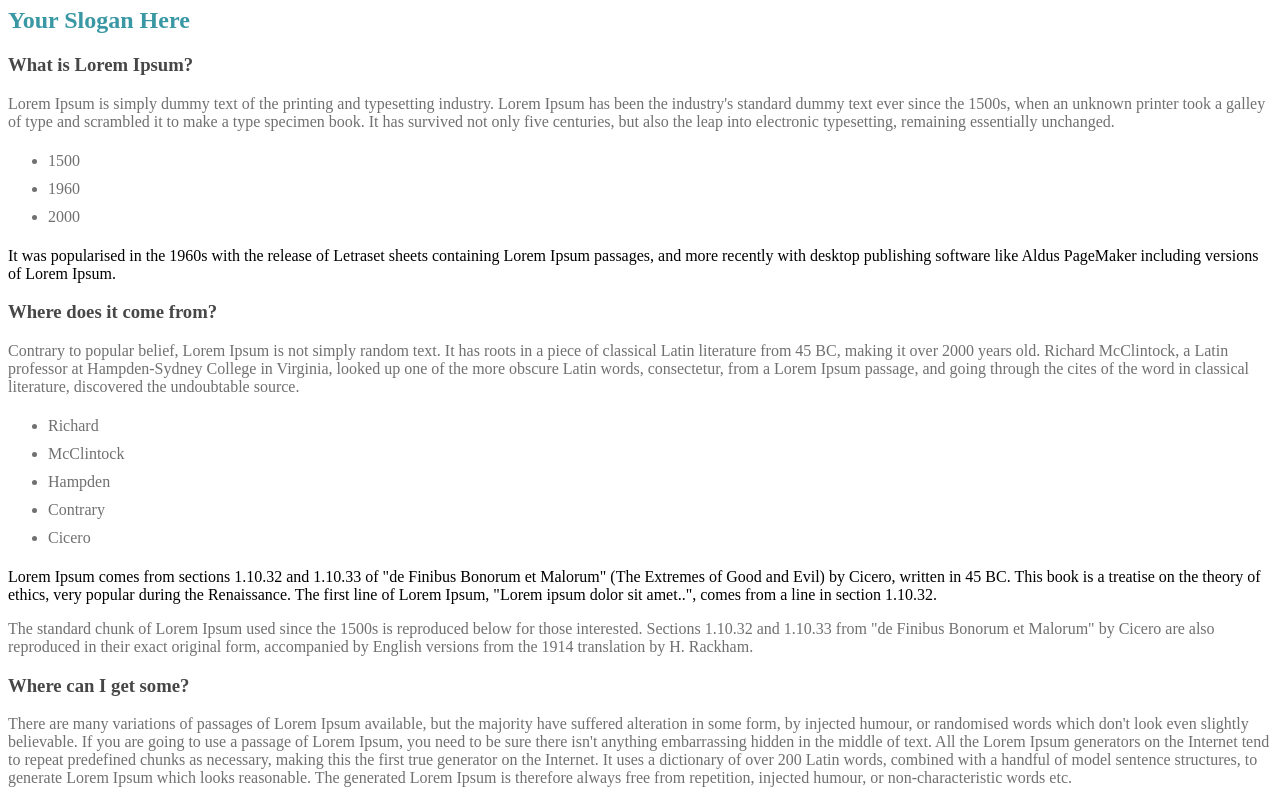
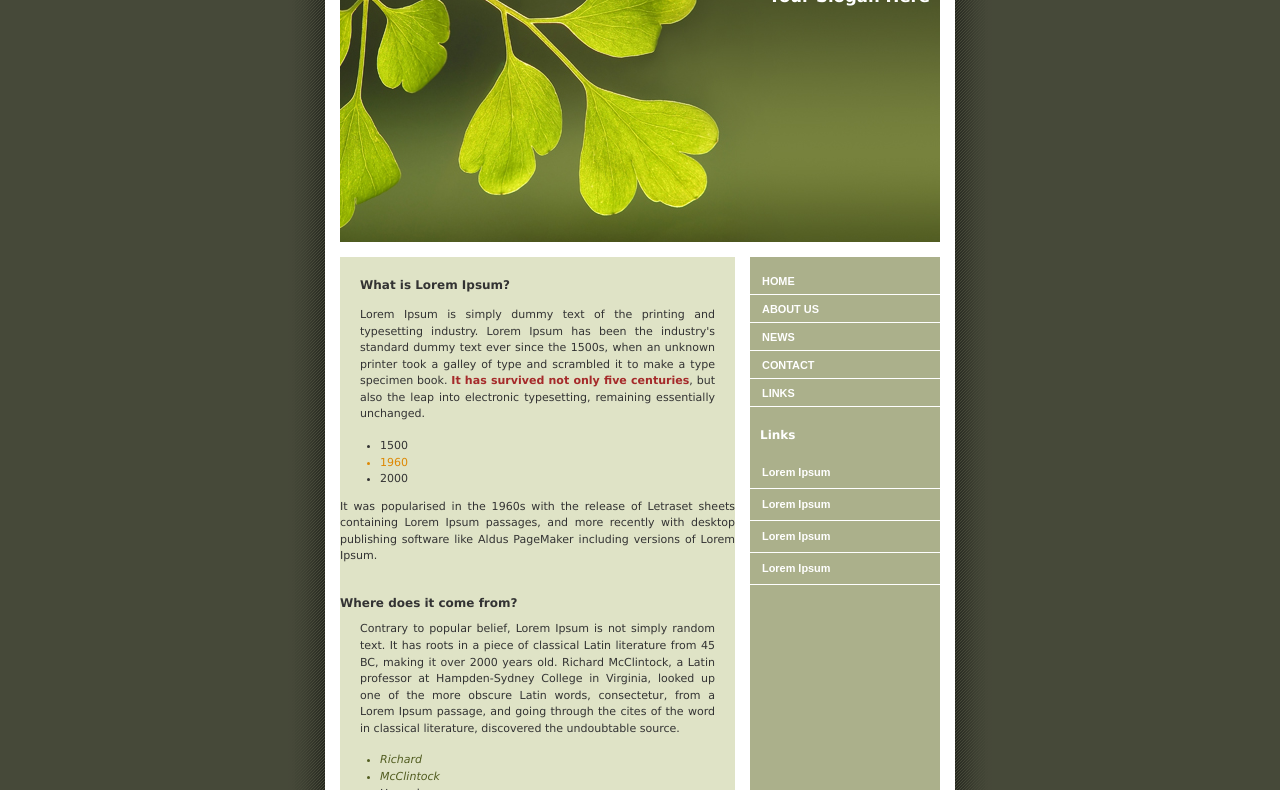
Before and after one commit to TamaraZolnajic/FE16-CSS-DAY2-Tamara-Islam, a plain HTML site: page Islam/intermediate exsercie/index.html in a window 1280 px wide. Shown: the part 73-863 px from the top of the page. Drawn offline with Linux system fonts and the light colour scheme; files that its build step writes are made by us from their sources.

Commit message:
intermediate is done!

```diff
--- a/Islam/intermediate exsercie/index1.html
+++ b/Islam/intermediate exsercie/index.html
@@ -8,7 +8,27 @@
 
 	<!-- Your CSS goes here -->
 	<style>
-
+ body {
+            background-color: #464939;
+        }
+        h3>span {
+            font-size: 12px;
+        }
+        #participation {
+            background-color: #747C3A;
+            color: white;
+        }
+        #explanation .danger {
+            color: brown;
+            font-weight: bold;
+        }
+        ul>li {
+            color: #525D21;
+            font-style: italic;
+        }
+        .years .strong {
+            color: #DD8804;
+        }
 	</style>
 
 </head>
@@ -64,7 +84,7 @@
 					</div>
 
 					<div id="footer">
-						Copyright © 2006 Your Company Name
+						Copyright � 2006 Your Company Name
 					</div>
 
 				</div>
--- /dev/null
+++ b/Islam/intermediate exsercie/style.css
@@ -0,0 +1,240 @@
+a {
+    font-weight: bold;
+}
+
+a:link,
+a:visited {
+    text-decoration: none;
+    color: #333;
+}
+
+a:hover,
+a:active {
+    text-decoration: underline;
+    color: #F36;
+}
+
+body {
+    background: #f4f4f4 url(pagebg.gif) repeat-y top center;
+    font: 69%/1.5em 'Lucida Sans Unicode', 'Lucida Grande', verdana, arial, sans-serif;
+    color: #333;
+    margin: 0;
+    padding: 0;
+    text-align: center;
+}
+
+p {
+    margin: 0 0 10px;
+}
+
+#container {
+    position: relative;
+    background: transparent;
+    margin: 0 auto;
+    text-align: justify;
+    width: 600px;
+}
+
+#container h3 {
+    font-size: 110%;
+    font-weight: bold;
+    margin-bottom: 10px;
+    margin-top: 30px;
+}
+
+#pageHeader {
+    margin: 0;
+    padding-top: 15px;
+    height: 300px;
+    background: #FFF url(header.jpg) no-repeat bottom;
+    border-bottom: 15px solid #FFF;
+    text-align: right;
+}
+
+#pageHeader h1,
+#pageHeader h2 {
+    margin: 0;
+    padding: 10px;
+    color: #FFFFFF;
+}
+
+#preamble {
+    position: absolute;
+    top: 330px;
+    right: 0;
+    z-index: 2;
+    width: 190px;
+    font-size: 90%;
+    color: #FFF;
+    text-align: left;
+    border-bottom: 15px solid #FFF;
+    line-height: 14px;
+    padding-top: 10px;
+}
+
+#preamble p {
+    margin: 0 17px 15px 15px;
+}
+
+#preamble h3 {
+    height: 30px;
+    margin: 0;
+    padding: 0;
+}
+
+#preamble h3 span {
+    margin: 0;
+    padding: 10px;
+}
+
+#supportingText {
+    margin: 0 205px 0 0;
+    background-color: #DFE3C6;
+    padding-top: 20px;
+}
+
+#supportingText p {
+    margin: 0 20px 15px 20px;
+}
+
+#explanation h3 {
+    height: 30px;
+    margin: 0;
+    padding: 0;
+}
+
+#explanation h3 span {
+    margin: 0;
+    padding: 20px;
+}
+
+#participation h3 {
+    height: 37px;
+    margin: 0;
+    padding: 0;
+}
+
+#participation h3 span {
+    margin: 0;
+    padding: 20px;
+}
+
+#benefits h3 {
+    height: 37px;
+    margin: 0;
+    padding: 0;
+}
+
+#benefits h3 span {
+    margin: 0;
+    padding: 20px;
+}
+
+#footer {
+    border-top: 15px solid #FFF;
+    padding: 10px 15px 10px 10px;
+    text-align: right;
+    margin: 0;
+    background-color: #DFE3C6;
+}
+
+#footer a {
+    margin-left: 20px;
+    color: #CCC;
+}
+
+#footer a:hover,
+#footer a:active {
+    color: #FFF;
+}
+
+#linkList {
+    background: transparent;
+    padding: 0;
+    margin: 0;
+    width: 190px;
+    position: absolute;
+    top: 350px;
+    right: 0;
+    font-size: 90%;
+}
+
+#linkList ul {
+    margin: 0;
+    padding: 0;
+    list-style: none;
+}
+
+#lselect ul,
+#larchives ul,
+#lresources ul {
+    margin-top: -10px;
+    margin-bottom: -10px;
+}
+
+#linkList li {
+    display: block;
+    padding: 8px 0 7px 12px;
+    margin: 0;
+    line-height: 160%;
+    border-bottom: 1px solid #FFF;
+}
+
+#linkList li a {
+    color: #FFFFFF;
+    font: bold 110% arial, helvectica, sans-serif;
+}
+
+#linkList li:hover {
+    background-color: #7E8459;
+    background-position: 0 0;
+}
+
+#linkList li:hover a {
+    color: #FFF;
+}
+
+#lselect {
+    color: #377774;
+}
+
+#lselect li:hover {
+    color: #656565;
+}
+
+#lselect li a {
+    text-transform: uppercase;
+    font: bold 110% arial, helvectica, sans-serif;
+    display: block;
+    margin: 0;
+    padding: 0;
+}
+
+#lselect li:hover a {
+    color: #FFF;
+}
+
+#lselect li a.c:link,
+#lselect li a.c:visited {
+    display: inline;
+    font-weight: normal;
+    text-transform: none;
+    font-size: 100%;
+    color: #377774;
+}
+
+#lselect li:hover a.c {
+    color: #FFB9CB;
+}
+
+h3.archives {
+    height: 30px;
+    margin: 0;
+    padding: 0;
+}
+
+h3.archives span {
+    margin: 0;
+    padding: 10px;
+    color: #FFFFFF;
+}
```
Also changed, not shown: Islam/intermediate exsercie/final_result.gif (added), Islam/intermediate exsercie/header.jpg (added), Islam/intermediate exsercie/pagebg.gif (added).
